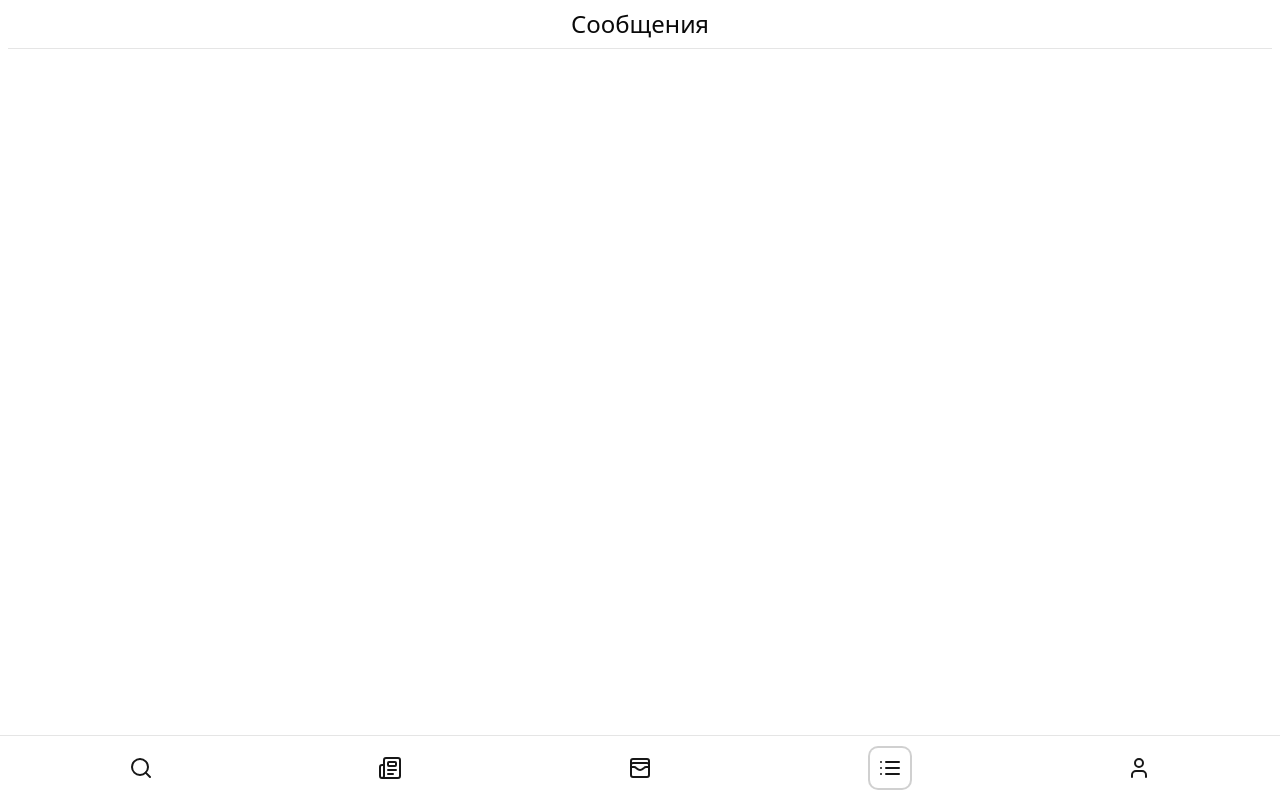
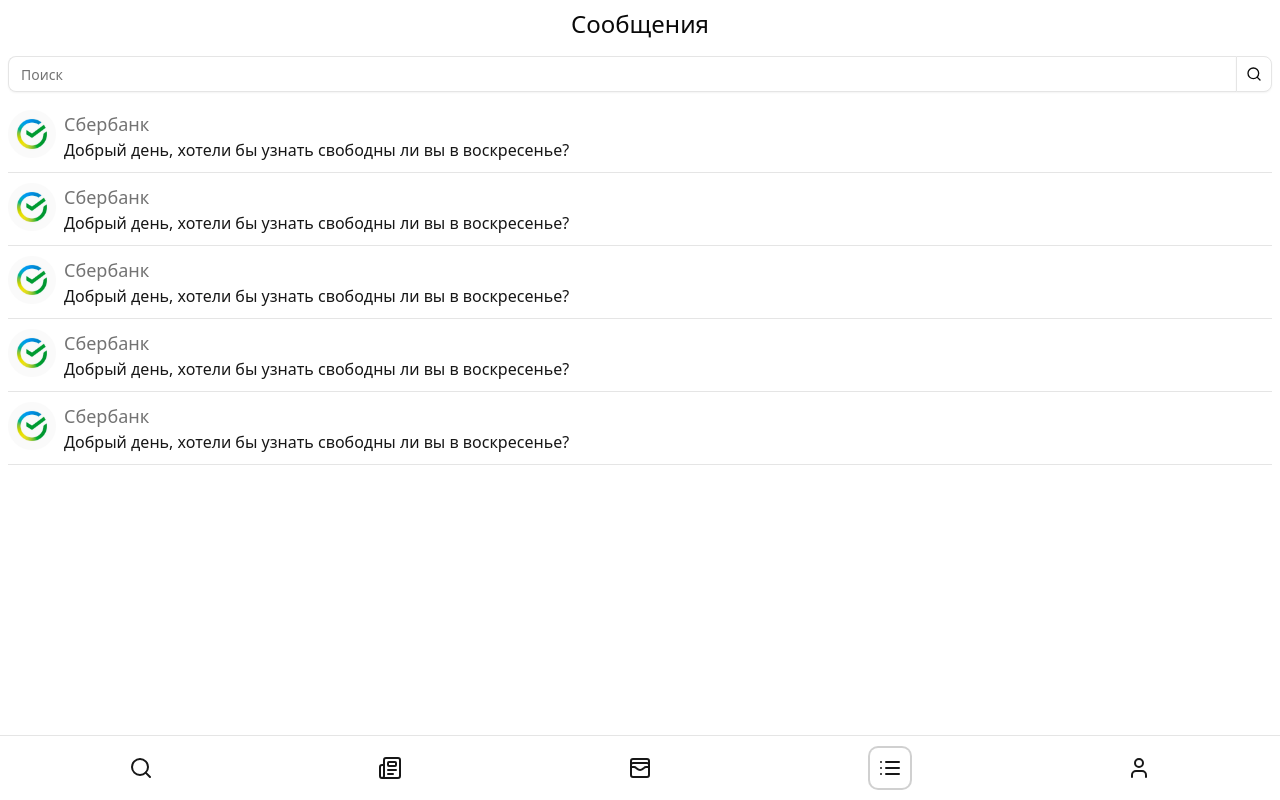
Before and after one commit to losakovvitalik/jobseek, a Next.js app: page /messages in a window 1280 px wide. Built offline with nearby package versions, Linux system fonts and the light colour scheme.

Commit message:
add conversation component

```diff
--- a/src/app/messages/page.tsx
+++ b/src/app/messages/page.tsx
@@ -1,12 +1,21 @@
+import { SearchInput } from '@/components/ui/input';
 import Typography from '@/components/ui/typography';
+import Conversation from '@/entities/messages/ui/conversation';
 
 const MessagesPage = () => {
   return (
     <div>
-      <Typography className="text-center border-b border-border pb-2" size={'2xl'}>
+      <Typography className="pb-2 text-center" size={'2xl'}>
         Сообщения
       </Typography>
-
+      <SearchInput className="mt-2" placeholder="Поиск" />
+      <div className='mt-2'>
+        <Conversation />
+        <Conversation />
+        <Conversation />
+        <Conversation />
+        <Conversation />
+      </div>
     </div>
   );
 };
--- a/src/components/ui/input.tsx
+++ b/src/components/ui/input.tsx
@@ -24,8 +24,8 @@
 
 function SearchInput({ className, ...props }: SearchInputProps) {
   return (
-    <div className="relative flex">
-      <Input className={cn('rounded-r-none border-r-0', className)} {...props} />
+    <div className={cn("relative flex", className)}>
+      <Input className={cn('rounded-r-none border-r-0')} {...props} />
       <Button className='rounded-l-none' variant={'outline'} size={'icon'}>
         <Search className="" />
       </Button>
--- /dev/null
+++ b/src/entities/messages/ui/conversation.tsx
@@ -0,0 +1,23 @@
+import Typography from '@/components/ui/typography';
+import Image from 'next/image';
+import Link from 'next/link';
+
+export interface ConversationProps {}
+
+const Conversation = () => {
+  return (
+    <Link href={'/messages/1'} className="block border-border border-b py-2.5">
+      <div className="grid grid-cols-[48px_1fr] gap-2">
+        <Image className='h-12 w-12 rounded-full object-cover' src={'/company-image.png'} alt="" width={50} height={50} />
+        <div className=''>
+          <Typography className='text-muted-foreground' size={'lg'}>Сбербанк</Typography>
+          <Typography className='text-secondary-foreground line-clamp-1'>
+            Добрый день, хотели бы узнать свободны ли вы в воскресенье?
+          </Typography>
+        </div>
+      </div>
+    </Link>
+  );
+};
+
+export default Conversation;
```
